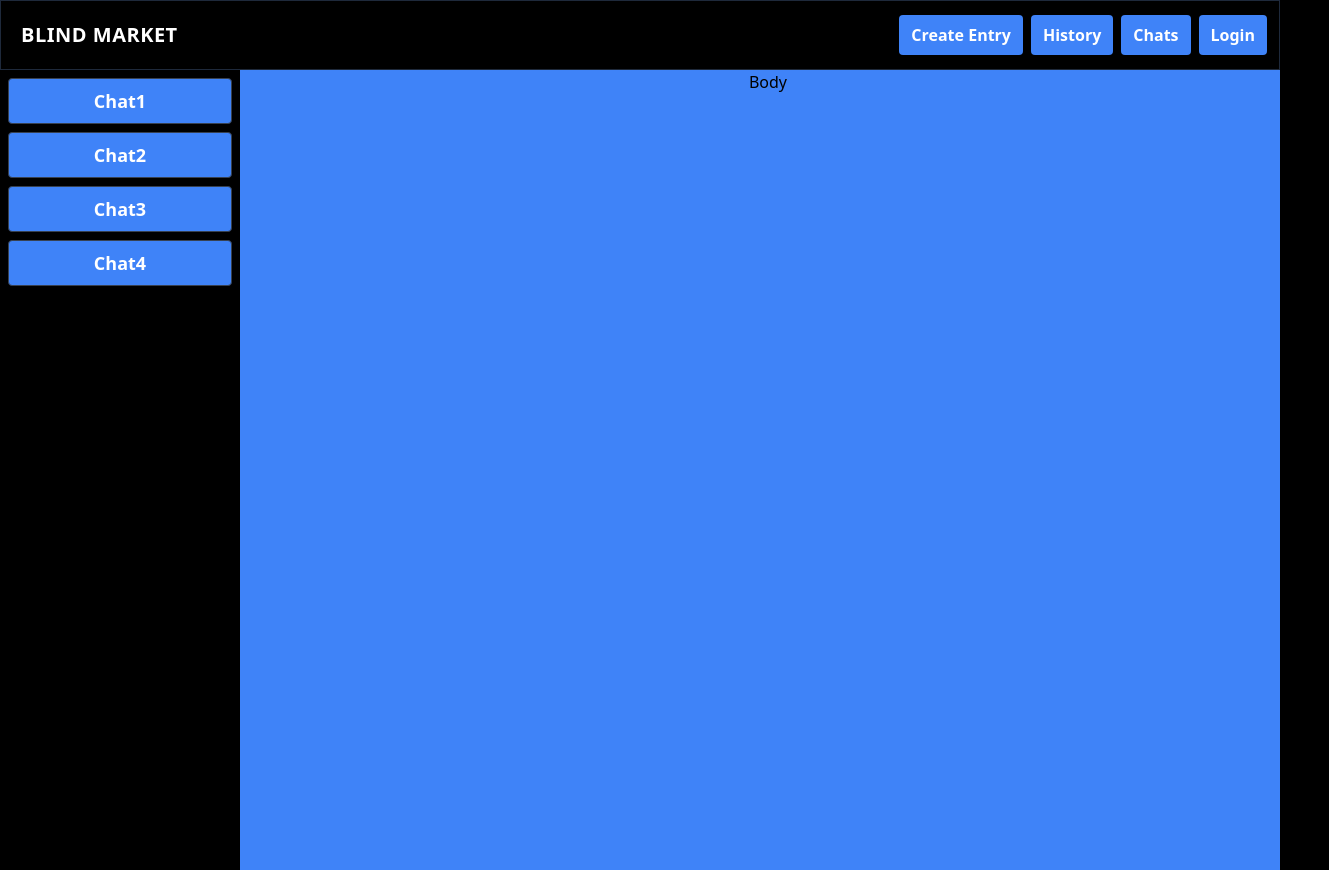
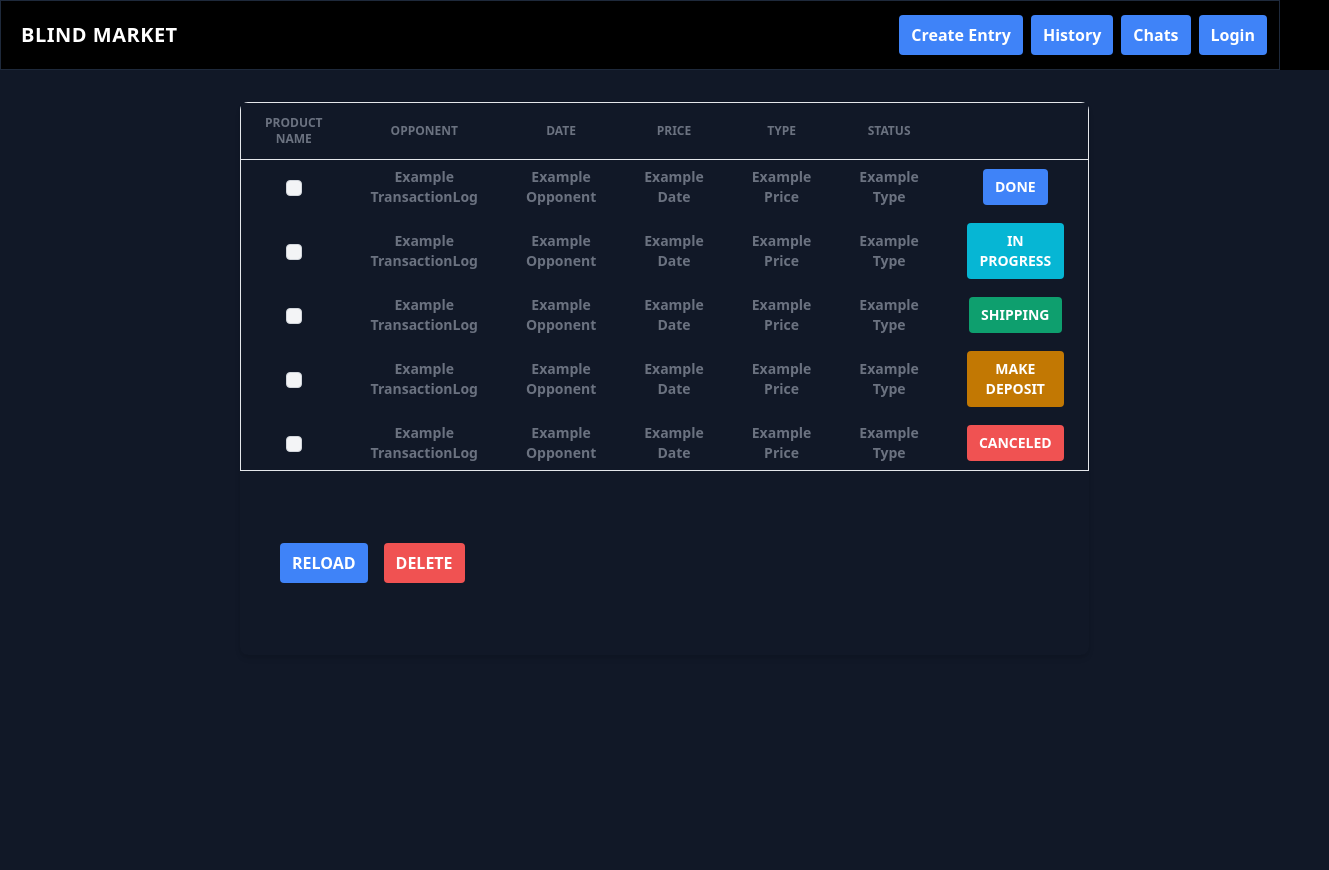
Before and after one commit to Blind-Market/blind-market-frontend, a Next.js app: page /history in a window 1280 px wide. Shown: the whole page, 1329 px wide, since content can reach past the window. Built offline with nearby package versions, Linux system fonts and the light colour scheme.

Commit message:
Create history page

```diff
--- a/components/Layout.tsx
+++ b/components/Layout.tsx
@@ -9,9 +9,9 @@ export default function Layout({ children, Menu }: any) {
       <div className="min-h-screen flex flex-col">
         <Navbar />
         <div className="flex flex-col md:flex-row flex-1">
-          <aside className="bg-black w-full md:w-60 sticky">
+          {/* <aside className="bg-black w-full md:w-60 sticky">
             <Sidebar isOpen={isOpen} />
-          </aside>
+          </aside> */}
           <main className="flex-1">{children}</main>
         </div>
       </div>
--- /dev/null
+++ b/components/TransactionLog.tsx
@@ -0,0 +1,107 @@
+import { useState } from "react";
+import { ITransactionLog, transactionState } from "../pages/history";
+
+const buttonTypeHandler = (status: transactionState): string => {
+  switch (status) {
+    case transactionState.DONE:
+      return "DONE";
+    case transactionState.IN_PROGRESS:
+      return "IN PROGRESS";
+    case transactionState.SHIPPING:
+      return "SHIPPING";
+    case transactionState.MAKE_DEPOSIT:
+      return "MAKE DEPOSIT";
+    case transactionState.CANCELED:
+      return "CANCELED";
+    default:
+      return "";
+  }
+};
+
+function TransactionLog({ transaction }: any) {
+  const [checked, setChecked] = useState(false);
+  const [buttonEffect, setButtonEffect] = useState(false);
+  const [buttonText] = useState(buttonTypeHandler(transaction.status));
+
+  const checkBoxHandler = (e: any) => {
+    setChecked(!!!checked);
+  };
+
+  return (
+    <tr className="h-min">
+      <th
+        scope="col"
+        className="px-6 dark:bg-gray-800 h-min items-center justify-center align-middle text-center"
+      >
+        <input
+          type="checkbox"
+          value=""
+          className="text-blue-600 bg-gray-100 rounded border-gray-300 focus:ring-blue-600 focus:ring-2"
+          onChange={checkBoxHandler}
+        />
+      </th>
+      <th
+        scope="col"
+        className="px-6 dark:bg-gray-800 h-min items-center justify-center align-middle text-center"
+      >
+        {transaction.product_name}
+      </th>
+      <th
+        scope="col"
+        className="px-6 dark:bg-gray-800 h-min items-center justify-center align-middle text-center"
+      >
+        {transaction.opponent}
+      </th>
+      <th
+        scope="col"
+        className="px-6 dark:bg-gray-800 h-min items-center justify-center align-middle text-center"
+      >
+        {transaction.date}
+      </th>
+      <th
+        scope="col"
+        className="px-6 dark:bg-gray-800 h-min items-center justify-center align-middle text-center"
+      >
+        {transaction.price}
+      </th>
+      <th
+        scope="col"
+        className="px-6 dark:bg-gray-800 h-min items-center justify-center align-middle text-center"
+      >
+        {transaction.type}
+      </th>
+      <th
+        scope="col"
+        className="px-6 dark:bg-gray-800 h-min items-center justify-center align-middle text-center"
+      >
+        <button
+          onClick={() => {
+            setButtonEffect(true);
+          }}
+          onAnimationEnd={() => setButtonEffect(false)}
+          className={`${buttonEffect && "animate-wiggle"} ${
+            transaction.status == transactionState.CANCELED
+              ? "bg-red-500 hover:bg-red-700 hover:shadow-xl"
+              : ""
+          } ${
+            transaction.status == transactionState.SHIPPING
+              ? "bg-green-500 hover:bg-green-700 hover:shadow-xl"
+              : ""
+          } ${
+            transaction.status == transactionState.MAKE_DEPOSIT
+              ? "bg-yellow-500 hover:bg-yellow-700 hover:shadow-xl"
+              : ""
+          } ${
+            transaction.status == transactionState.IN_PROGRESS
+              ? "bg-cyan-500 hover:bg-cyan-700 hover:shadow-xl"
+              : ""
+          } bg-blue-500 text-white rounded hover:bg-blue-700 hover:shadow-xl lg:my-2 lg:inline-flex lg:w-auto w-full px-3 py-2 font-bold items-center justify-center uppercase`}
+        >
+          {buttonText}
+        </button>
+      </th>
+    </tr>
+  );
+}
+
+export default TransactionLog;
--- a/pages/history.tsx
+++ b/pages/history.tsx
@@ -1,9 +1,148 @@
+import { useState } from "react";
 import Body from "../components/Body";
+import TransactionLog from "../components/TransactionLog";
+
+export interface ITransactionLog {
+  product_name: string;
+  opponent: string;
+  date: string;
+  price: string;
+  type: string;
+  status: transactionState;
+}
+
+export enum transactionState {
+  DONE,
+  IN_PROGRESS,
+  SHIPPING,
+  MAKE_DEPOSIT,
+  CANCELED,
+}
 
 export default function History() {
+  const [reloadButtonEffect, setReloadButtonEffect] = useState(false);
+  const [deleteButtonEffect, setDeleteButtonEffect] = useState(false);
+  const data: ITransactionLog = {
+    product_name: "Example TransactionLog",
+    opponent: "Example Opponent",
+    date: "Example Date",
+    price: "Example Price",
+    type: "Example Type",
+    status: transactionState.DONE,
+  };
+  const data2: ITransactionLog = {
+    product_name: "Example TransactionLog",
+    opponent: "Example Opponent",
+    date: "Example Date",
+    price: "Example Price",
+    type: "Example Type",
+    status: transactionState.IN_PROGRESS,
+  };
+  const data3: ITransactionLog = {
+    product_name: "Example TransactionLog",
+    opponent: "Example Opponent",
+    date: "Example Date",
+    price: "Example Price",
+    type: "Example Type",
+    status: transactionState.SHIPPING,
+  };
+  const data4: ITransactionLog = {
+    product_name: "Example TransactionLog",
+    opponent: "Example Opponent",
+    date: "Example Date",
+    price: "Example Price",
+    type: "Example Type",
+    status: transactionState.MAKE_DEPOSIT,
+  };
+  const data5: ITransactionLog = {
+    product_name: "Example TransactionLog",
+    opponent: "Example Opponent",
+    date: "Example Date",
+    price: "Example Price",
+    type: "Example Type",
+    status: transactionState.CANCELED,
+  };
+
   return (
-    <div className="bg-blue-500 flex h-full flex-col justify-center items-center">
-      <Body></Body>
+    <div className="bg-black flex h-full flex-col justify-center items-center w-full">
+      <div className="min-h-screen h-full w-full bg-gray-900">
+        <div className="overflow-x-auto relative shadow-md sm:rounded-lg lg:mx-60 lg:my-8 mx-10 my-4 h-fit">
+          <table className="w-full text-sm text-left text-gray-500 dark:text-gray-400 border h-min">
+            <thead className="text-xs text-gray-500 uppercase border">
+              <tr>
+                <th
+                  scope="col"
+                  className="py-3 px-6 dark:bg-gray-800 h-min align-middle justify-center text-center items-center"
+                >
+                  Product name
+                </th>
+                <th
+                  scope="col"
+                  className="py-3 px-6 align-middle justify-center text-center items-center"
+                >
+                  Opponent
+                </th>
+                <th
+                  scope="col"
+                  className="py-3 px-6 dark:bg-gray-800 align-middle justify-center text-center items-center"
+                >
+                  Date
+                </th>
+                <th
+                  scope="col"
+                  className="py-3 px-6 align-middle justify-center text-center items-center"
+                >
+                  Price
+                </th>
+                <th
+                  scope="col"
+                  className="py-3 px-6 dark:bg-gray-800 align-middle justify-center text-center items-center"
+                >
+                  TYPE
+                </th>
+                <th
+                  scope="col"
+                  className="py-3 px-6 dark:bg-gray-800 align-middle justify-center text-center items-center"
+                >
+                  status
+                </th>
+              </tr>
+            </thead>
+            <tbody>
+              <TransactionLog transaction={data} />
+              <TransactionLog transaction={data2} />
+              <TransactionLog transaction={data3} />
+              <TransactionLog transaction={data4} />
+              <TransactionLog transaction={data5} />
+            </tbody>
+          </table>
+          <div className="flex gap-4 lg:my-8 lg:mx-10 my-5 mx-5">
+            <button
+              onClick={() => {
+                setReloadButtonEffect(true);
+              }}
+              onAnimationEnd={() => setReloadButtonEffect(false)}
+              className={`${
+                reloadButtonEffect && "animate-wiggle"
+              } bg-blue-500 p-3 text-white rounded hover:bg-blue-700 hover:shadow-xl lg:inline-flex lg:w-auto w-full px-3 py-2 font-bold items-center justify-center uppercase lg:my-10`}
+            >
+              Reload
+            </button>
+            <button
+              onClick={() => {
+                setDeleteButtonEffect(true);
+              }}
+              onAnimationEnd={() => setDeleteButtonEffect(false)}
+              className={`${
+                deleteButtonEffect && "animate-wiggle"
+              } bg-red-500 p-3 text-white rounded hover:bg-blue-700 hover:shadow-xl lg:inline-flex lg:w-auto w-full px-3 py-2 font-bold items-center justify-center uppercase lg:my-10`}
+            >
+              DELETE
+            </button>
+          </div>
+        </div>
+      </div>
+      <div className="w-full h-1/2 bg-red-300"></div>
     </div>
   );
 }
--- a/pages/write.tsx
+++ b/pages/write.tsx
@@ -108,7 +108,7 @@ export default function Write() {
                 Upload multiple files
               </label>
               <input
-                className="block w-full text-sm text-gray-900 bg-gray-300 rounded-lg border border-gray-300 cursor-pointer dark:text-gray-400 focus:outline-none dark:bg-gray-700 dark:border-gray-600 dark:placeholder-gray-400"
+                className="block lg:w-full text-sm text-gray-900 bg-gray-300 rounded-lg border border-gray-300 cursor-pointer dark:text-gray-400 focus:outline-none dark:bg-gray-700 dark:border-gray-600 dark:placeholder-gray-400"
                 id="multiple_files"
                 type="file"
                 onChange={(e) => console.log(e.target.files)}
@@ -117,7 +117,7 @@ export default function Write() {
           </div>
         </div>
         <div className="flex justify-between items-center border-b">
-          <div className="flex flex-wrap items-center gap-4 lg:mx-80 mx-10 my-4">
+          <div className="flex flex-wrap items-center gap-4 lg:mx-80  my-4">
             <button
               onClick={() => {
                 setCancelButtonEffect(true);
```
